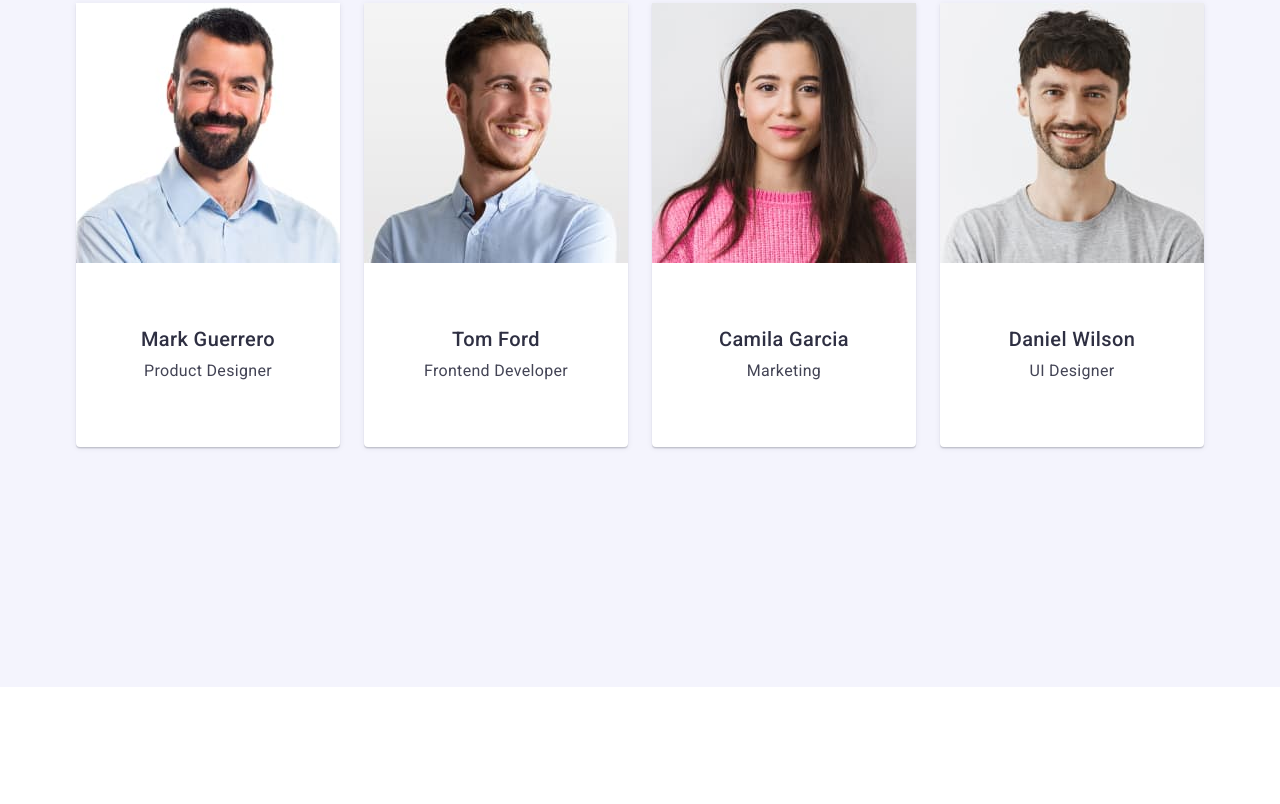
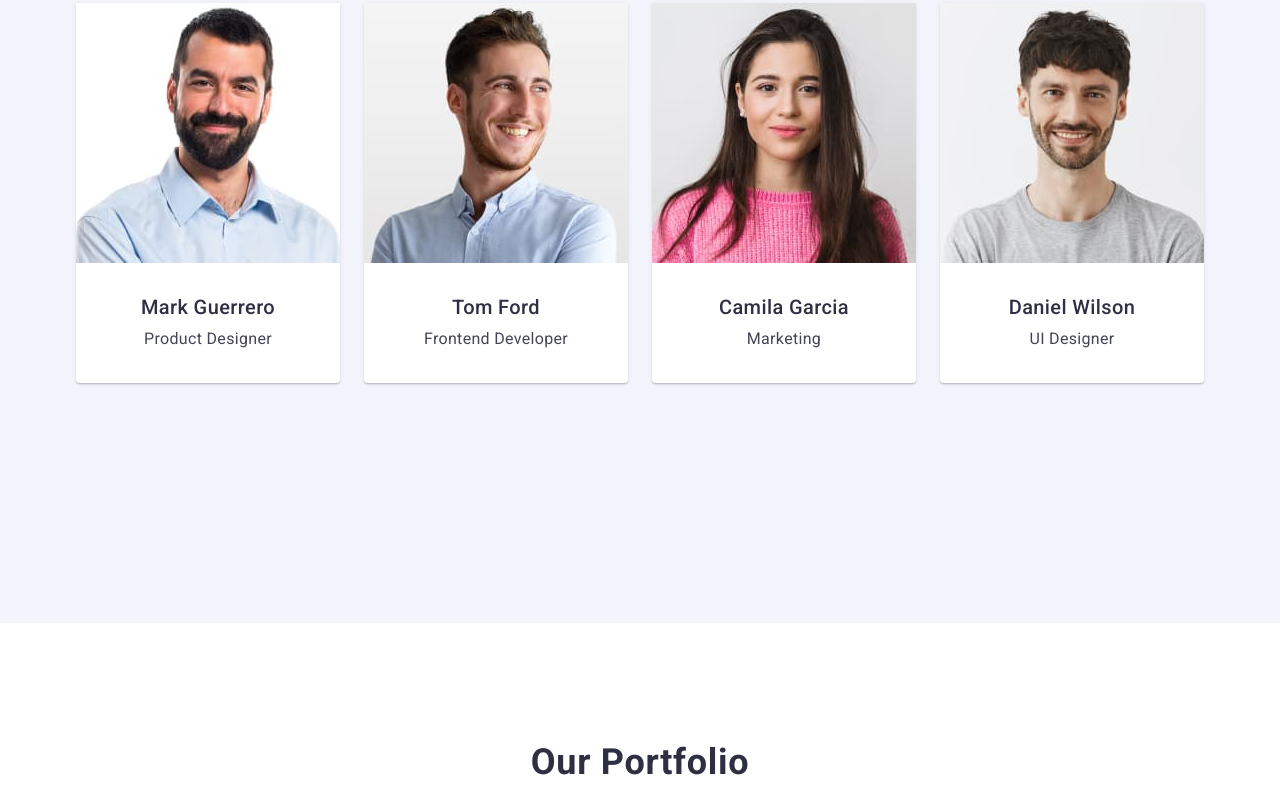
Before and after one commit to yevhenplatokhin22/goit-markup-hw-03, a plain HTML site: page index.html in a window 1280 px wide. Shown: the part 1246-2050 px from the top of the page. Drawn offline with nearby package versions, Linux system fonts and the light colour scheme.

Commit message:
finish changes

```diff
--- a/css/style.css
+++ b/css/style.css
@@ -240,7 +240,6 @@ font-size: 20px;
 line-height: 120%;
 letter-spacing: 0.02em;
 color: #2e2f42;
-margin-top: 32px;
 margin-bottom: 8px;
 text-align: center;
 }
@@ -252,7 +251,6 @@ line-height: 150%;
 letter-spacing: 0.02em;
 color: #434455;
 text-align: center;
-margin-bottom: 32px;
 }
 
 .third-section-list-item {
```
